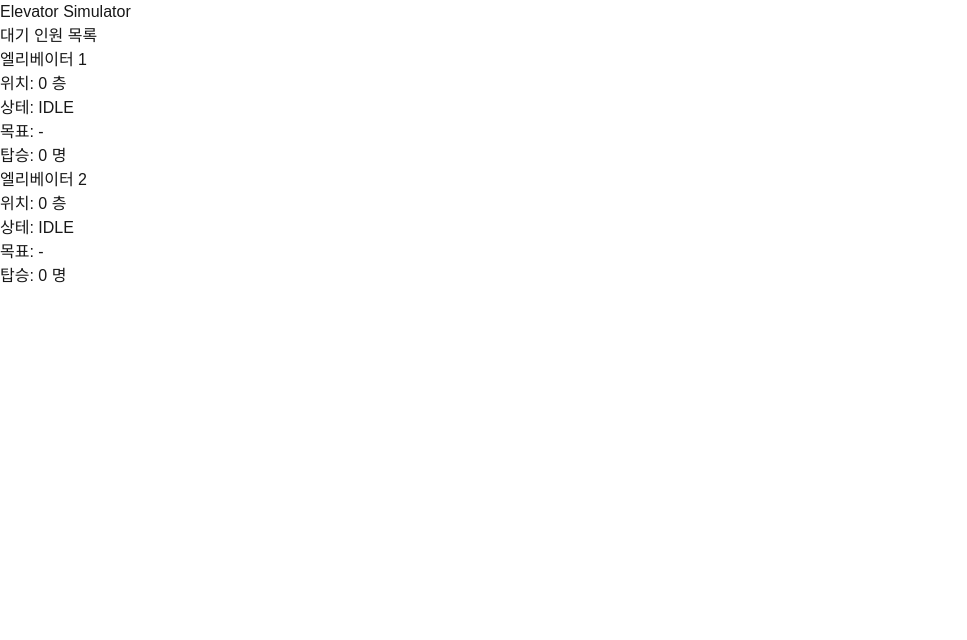
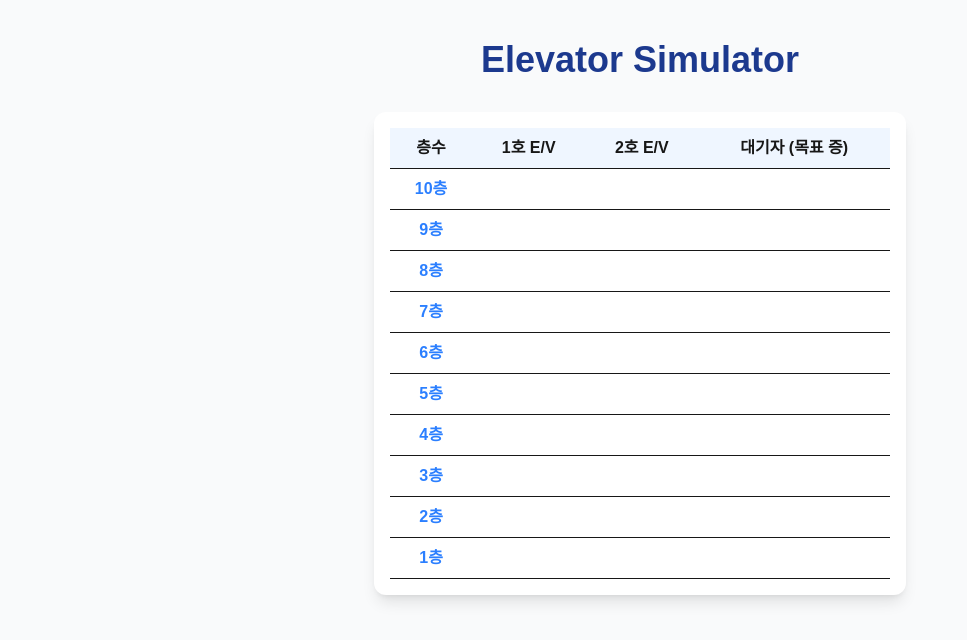
Before and after one commit to byeongkukoh/Elevator_Simulator, a Next.js app: page / in a window 1280 px wide. Shown: the top 640 px of the page, without its empty margins (0-967 px from the left). Built offline with nearby package versions, Linux system fonts and the light colour scheme.

Commit message:
feat: 엘리베이터 상황판(GUI) 생성 - GUI 형태의 상황판을 추가하였습니다. - CSS를 추가하였습니다.

```diff
--- a/src/app/page.tsx
+++ b/src/app/page.tsx
@@ -2,15 +2,25 @@
 
 import Elevator from '@/components/Elevator';
 import WaitingList from '@/components/WaitingList';
+import ElevatorGrid from '@/components/ElevatorGrid';
 import { useElevatorStore } from '@/stores/elevatorStore';
 
 export default function Home() {
   const {elevators, waitingList} = useElevatorStore();
+  const floorCount = 10; // 예시로 10층 건물 (추후 설정에서 동적으로 변경 예정)
 
   return (
-    <main>
-      <h1>Elevator Simulator</h1>
-      <div>
+    <main className='min-h-screen flex flex-col items-center bg-gray-50 py-10'>
+      <h1 className='text-4xl font-bold text-blue-900 mb-8'>Elevator Simulator</h1>
+
+      {/* 시뮬레이터 GUI 파트 */}
+      <ElevatorGrid
+        elevators={elevators}
+        waitingList={waitingList}
+        floorCount={floorCount}
+      />
+      {/* 추후 상황판에서 재사용 예정 */}
+      {/* <div>
         <WaitingList waitingList={waitingList} />
       </div>
 
@@ -18,7 +28,7 @@ export default function Home() {
         {elevators.map((elevator) => (
           <Elevator key={elevator.id} data={elevator} />
         ))}
-      </div>
+      </div> */}
     </main>
   )
 }
--- /dev/null
+++ b/src/components/ElevatorGrid.tsx
@@ -0,0 +1,52 @@
+import type { Elevator } from "@/types/elevator"
+import type { Passenger } from "@/types/passenger"
+
+import ElevatorIcon from "./ElevatorIcon";
+import WaitingPassengers from "./WaitingPassengers";
+
+interface ElevatorGridProps {
+    elevators: Elevator[];
+    waitingList: Passenger[];
+    floorCount: number;
+}
+
+export default function ElevatorGrid({ elevators, waitingList, floorCount }: ElevatorGridProps) {
+    // 1층부터 10층까지 내림차순 배열
+    const floors = Array.from({ length: floorCount}, (_, index) => floorCount - index)
+
+    return(
+        <div className="overflow-x-auto rounded-xl shadow-lg bg-white p-4">
+            <table className="min-w-[500px] border-collapse text-center">
+                <thead>
+                    <tr className="bg-blue-50 border-b">
+                        <th className="py-2 px-3">층수</th>
+                        {elevators.map((elevator) => (
+                            <th key={elevator.id} className="py-2 px-3">{elevator.id}호 E/V</th>
+                        ))}
+                        <th className="py-2 px-3">대기자 (목표 증)</th>
+                    </tr>
+                </thead>
+
+                <tbody>
+                    {floors.map((floor) => (
+                        <tr key={floor} className="border-b hover:bg-blue-50 transition">
+                            <td className="py-2 px-3 font-semibold text-blue-500">{floor}층</td>
+                            {elevators.map((elevator) => (
+                                <td key={elevator.id} className="py-2 px-3">
+                                    {elevator.currentFloor === floor && (
+                                        <ElevatorIcon elevatorId={elevator.id} status={elevator.status} />
+                                    )}
+                                </td>
+                            ))}
+                            <td className="py-2 px-3">
+                                <WaitingPassengers
+                                    passengers={waitingList.filter(person => person.startFloor === floor)}
+                                />
+                            </td>
+                        </tr>
+                    ))}
+                </tbody>
+            </table>
+        </div>
+    )
+}
--- /dev/null
+++ b/src/components/ElevatorIcon.tsx
@@ -0,0 +1,18 @@
+interface ElevatorIconProps {
+    elevatorId: number;
+    status: string;
+}
+
+export default function ElevatorIcon({ elevatorId, status }: ElevatorIconProps) {
+    const statusColors =
+        status === 'IDLE' ? 'bg-blue-400' :
+        status === 'MOVING' ? 'bg-yello-400' :
+        status === 'LOADING' ? 'bg-green-400' :
+        'bg-gray-300'; // 기본 색상
+
+    return (
+        <div>
+            {elevatorId}
+        </div>
+    )
+}
--- /dev/null
+++ b/src/components/WaitingPassengers.tsx
@@ -0,0 +1,19 @@
+import type { Passenger } from "@/types/passenger";
+
+interface WaitingPassengersProps {
+    passengers: Passenger[];
+}
+
+export default function WaitingPassengers({ passengers }: WaitingPassengersProps) {
+    if (passengers.length === 0) return null;
+
+    return (
+        <div>
+            {passengers.map((passenger) => (
+                <div key={passenger.id} title={`요청시간: ${passenger.requestTime}`}>
+                    🎫 {passenger.targetFloor} 층
+                </div>
+            ))}
+        </div>
+    )
+}
```
